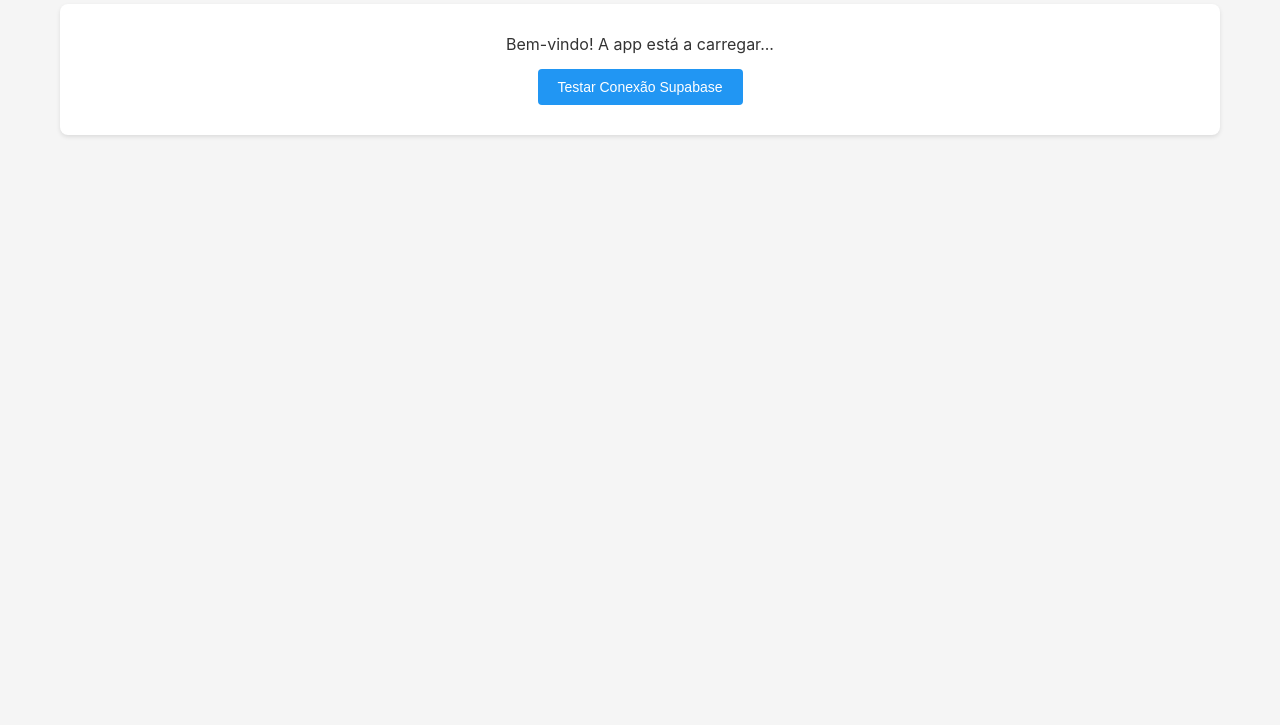
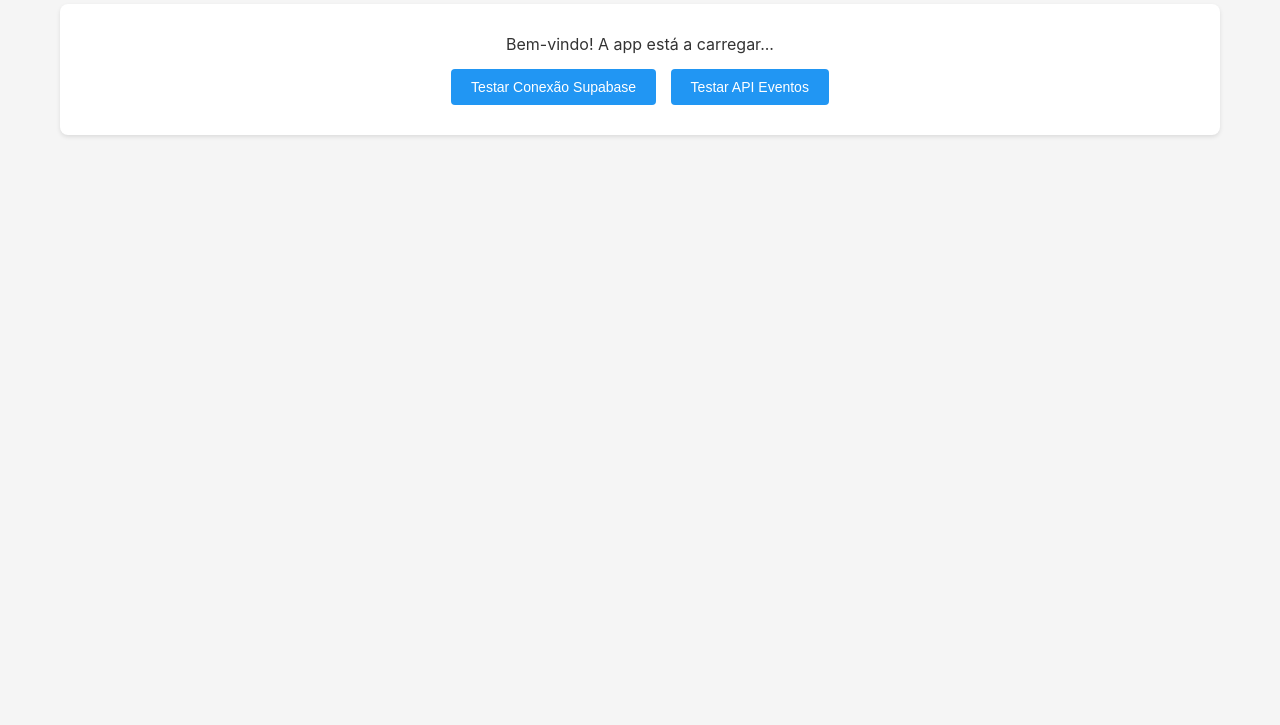
Before and after one commit to pedromoraisalmeida/LVC, a website built with Vite: page index.html in a window 1280 px wide. Shown: the part 75-800 px from the top of the page. Built offline with nearby package versions, Linux system fonts and the light colour scheme; no server answers.

Commit message:
Add test button for Events API

```diff
--- a/index.html
+++ b/index.html
@@ -13,6 +13,7 @@
       <div class="card">
         <p>Bem-vindo! A app está a carregar...</p>
         <button onclick="testConnection()">Testar Conexão Supabase</button>
+        <button onclick="testEventsAPI()" style="margin-left: 10px;">Testar API Eventos</button>
       </div>
     </div>
   </div>
```
